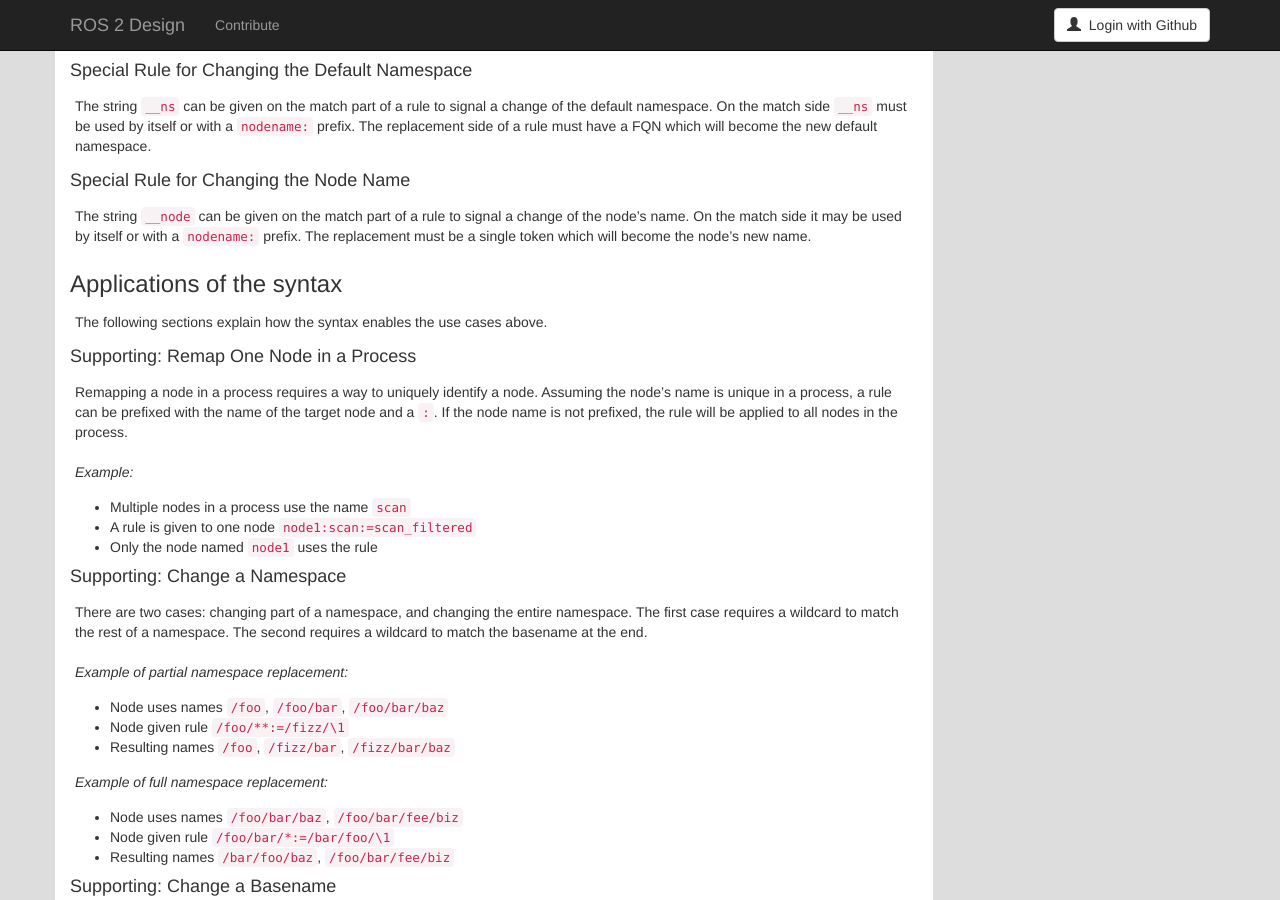
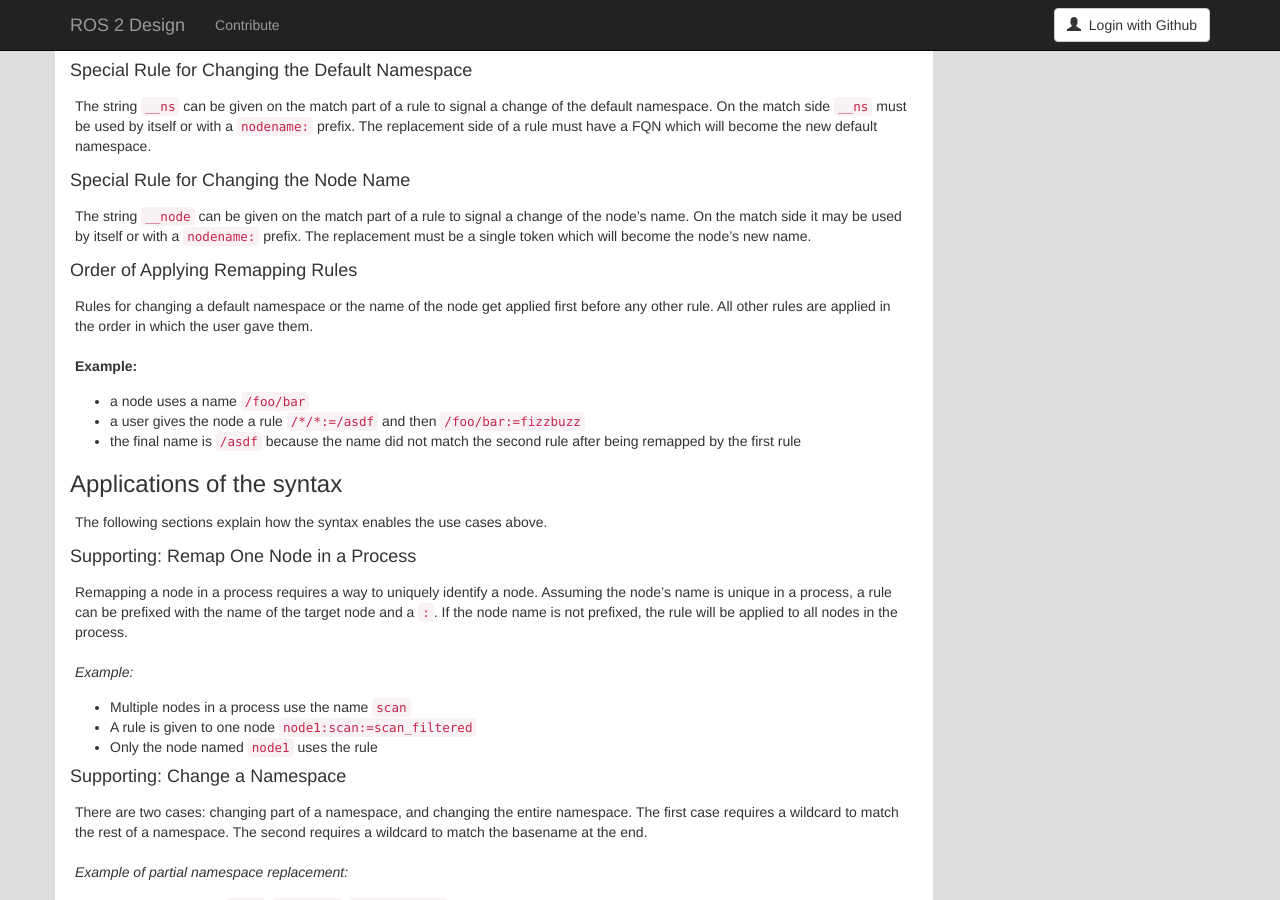
Before and after one commit to ros2/design, a Jekyll site: the page built from articles/141_static_remapping.md, in a window 1280 px wide and 900 px high, scrolled down 5049 px. Built offline with Jekyll 4.4.1, drawn with Linux system fonts in a browser that asks for light colours; nearby versions of some CDN libraries; some of the changed text lies outside the part shown.

Commit message:
Defined the order in which remapping rules are applied

```diff
--- a/articles/141_static_remapping.md
+++ b/articles/141_static_remapping.md
@@ -290,6 +290,16 @@ The string `__node` can be given on the match part of a rule to signal a change
 On the match side it may be used by itself or with a `nodename:` prefix.
 The replacement must be a single token which will become the node's new name.
 
+#### Order of Applying Remapping Rules
+Rules for changing a default namespace or the name of the node get applied first before any other rule.
+All other rules are applied in the order in which the user gave them.
+
+**Example:**
+
+- a node uses a name `/foo/bar`
+- a user gives the node a rule `/*/*:=/asdf` and then `/foo/bar:=fizzbuzz`
+- the final name is `/asdf` because the name did not match the second rule after being remapped by the first rule
+
 ### Applications of the syntax
 The following sections explain how the syntax enables the use cases above.
 
```
